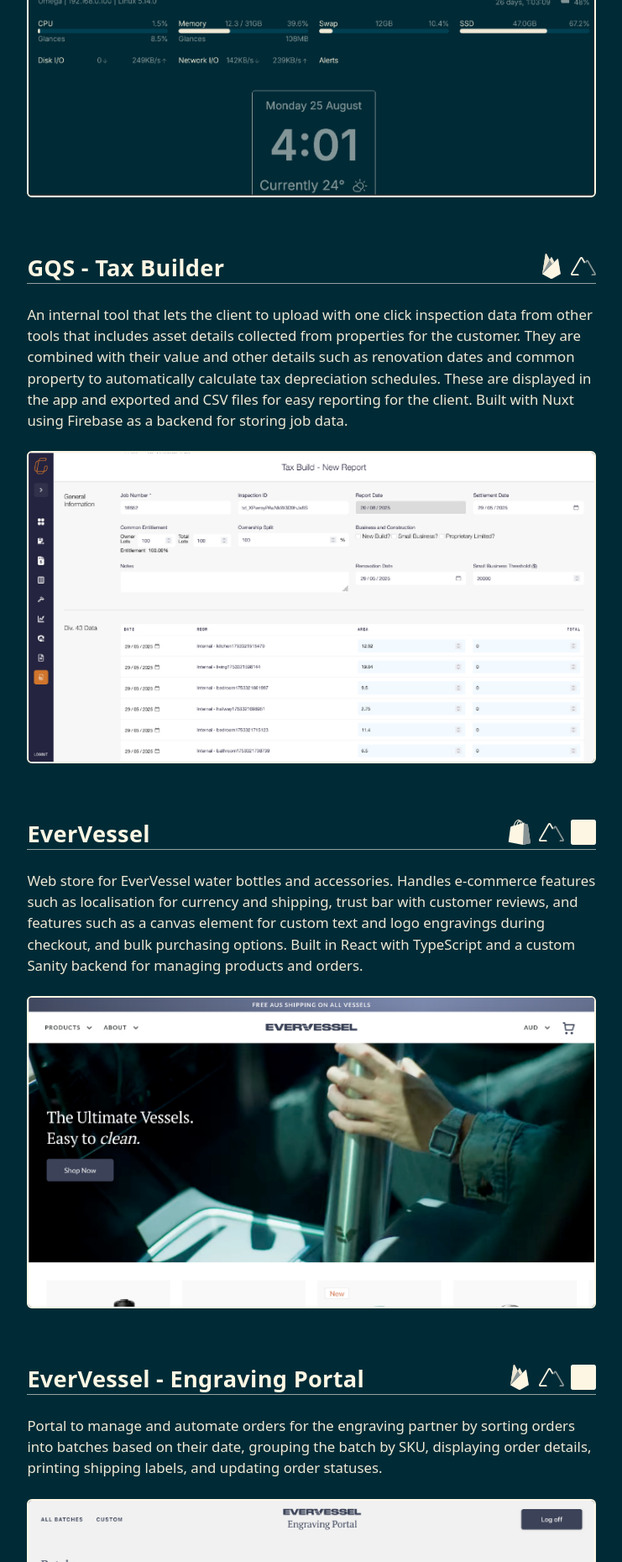
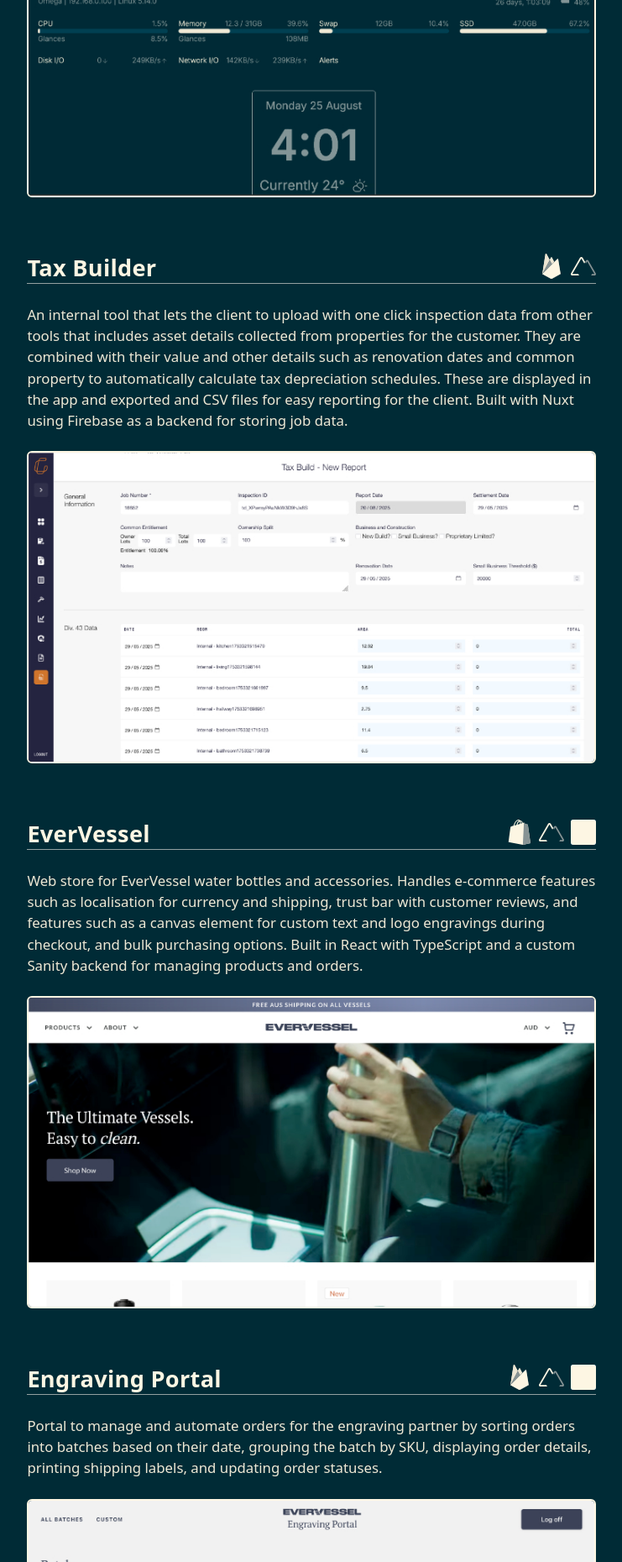
Before and after one commit to mjrussell91/mjrussell-net, an Angular app: page /projects in a window 1280 px wide. Shown: the part 2092-3952 px from the top of the page at 84% size, without its empty margins (269-1010 px from the left). Built offline with nearby package versions, Linux system fonts and the light colour scheme.

Commit message:
update project titles

```diff
--- a/src/app/page-projects/page-projects.ts
+++ b/src/app/page-projects/page-projects.ts
@@ -76,7 +76,7 @@ export class PageProjects {
 			imageSrc: 'mjr-portal.jpg'
 		},
 		{
-			title: 'GQS - Tax Builder',
+			title: 'Tax Builder',
 			link: null,
 			technologies: ['firebase', 'nuxt'],
 			repository: null,
@@ -92,7 +92,7 @@ export class PageProjects {
 			imageSrc: 'evervessel.jpg'
 		},
 		{
-			title: 'EverVessel - Engraving Portal',
+			title: 'Engraving Portal',
 			link: null,
 			technologies: ['firebase', 'nuxt', 'typescript'],
 			repository: null,
```
